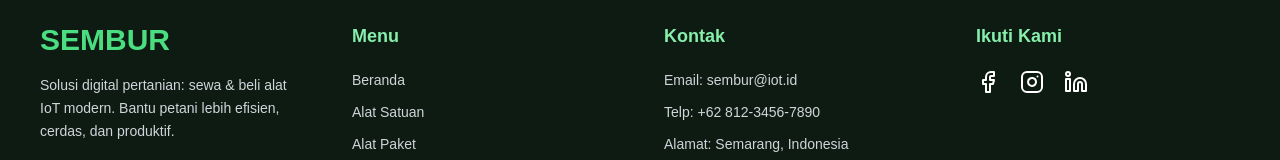
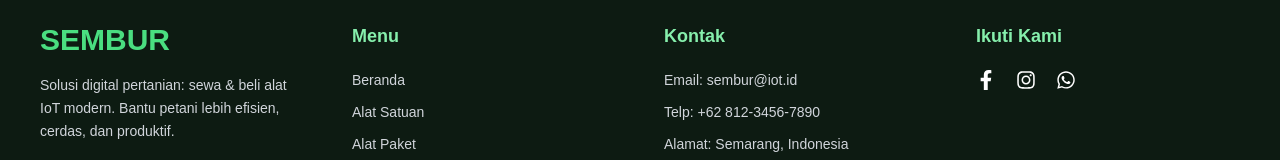
Before and after one commit to shlmita/sembur, a React (Create React App) app: page /tambah in a window 1280 px wide. Shown: the part 1116-1276 px from the top of the page. Built offline with nearby package versions, Linux system fonts and the light colour scheme.

Commit message:
penambahan fitur home

```diff
--- a/package.json
+++ b/package.json
@@ -18,6 +18,7 @@
     "react": "^19.1.0",
     "react-datepicker": "^8.4.0",
     "react-dom": "^19.1.0",
+    "react-icons": "^5.5.0",
     "react-leaflet": "^5.0.0",
     "react-medium-image-zoom": "^5.2.14",
     "react-router-dom": "^7.6.2",
--- a/public/index.html
+++ b/public/index.html
@@ -24,7 +24,7 @@
       work correctly both with client-side routing and a non-root public URL.
       Learn how to configure a non-root public URL by running `npm run build`.
     -->
-    <title>React App</title>
+    <title>SEMBUR</title>
   </head>
   <body>
     <noscript>You need to enable JavaScript to run this app.</noscript>
--- a/src/components/common/Footer.jsx
+++ b/src/components/common/Footer.jsx
@@ -1,5 +1,5 @@
-import { Facebook, Instagram, Linkedin } from "lucide-react";
 import { Link } from "react-router-dom";
+import { FaFacebookF, FaInstagram, FaWhatsapp } from "react-icons/fa";
 
 export default function Footer() {
   return (
@@ -35,13 +35,37 @@ export default function Footer() {
           </ul>
         </div>
 
-        {/* Social */}
+        {/* Sosial Media */}
         <div>
           <h3 className="text-lg font-semibold mb-5 text-green-300">Ikuti Kami</h3>
-          <div className="flex space-x-5">
-            <a href="#"><Facebook className="hover:text-green-400 transition" /></a>
-            <a href="#"><Instagram className="hover:text-green-400 transition" /></a>
-            <a href="#"><Linkedin className="hover:text-green-400 transition" /></a>
+          <div className="flex items-center space-x-5 text-white text-xl">
+            <a
+              href="https://facebook.com"
+              target="_blank"
+              rel="noopener noreferrer"
+              aria-label="Facebook"
+              className="hover:text-green-400 transition"
+            >
+              <FaFacebookF size={20} />
+            </a>
+            <a
+              href="https://instagram.com"
+              target="_blank"
+              rel="noopener noreferrer"
+              aria-label="Instagram"
+              className="hover:text-green-400 transition"
+            >
+              <FaInstagram size={20} />
+            </a>
+            <a
+              href="https://wa.me/6281234567890"
+              target="_blank"
+              rel="noopener noreferrer"
+              aria-label="WhatsApp"
+              className="hover:text-green-400 transition"
+            >
+              <FaWhatsapp size={20} />
+            </a>
           </div>
         </div>
       </div>
--- a/src/pages/Home.jsx
+++ b/src/pages/Home.jsx
@@ -67,15 +67,18 @@ const Home = () => {
 
         <div className="grid grid-cols-1 sm:grid-cols-2 md:grid-cols-4 gap-8">
           {/* Alat Satuan */}
+          <Link to="/satuan" className="group">
           <div className="bg-[#f5f3f0] shadow-md rounded-xl p-6 hover:scale-105 transition text-center">
             <Tractor size={48} className="mx-auto text-[#3a4b3c]" />
             <h3 className="text-xl font-semibold text-[#3a4b3c] mt-4">Alat Satuan</h3>
             <p className="text-sm text-[#4e5c50] mt-2">
-              Sewa atau beli alat pertanian per unit sesuai kebutuhanmu.
+              Sewa atau beli alat pertanian per unit sesuai kebutuhan tanamanmu.
             </p>
           </div>
+          </Link>
 
           {/* Alat Paket */}
+          <Link to="/paket" className="group">
           <div className="bg-[#f5f3f0] shadow-md rounded-xl p-6 hover:scale-105 transition text-center">
             <Package size={48} className="mx-auto text-[#3a4b3c]" />
             <h3 className="text-xl font-semibold text-[#3a4b3c] mt-4">Alat Paket</h3>
@@ -83,6 +86,7 @@ const Home = () => {
               Paket alat lengkap untuk pengelolaan pertanian secara menyeluruh.
             </p>
           </div>
+        </Link>
 
           {/* Kustom */}
           <div className="bg-[#f5f3f0] shadow-md rounded-xl p-6 hover:scale-105 transition text-center">
@@ -94,6 +98,7 @@ const Home = () => {
           </div>
 
           {/* Konsultasi */}
+          <Link to="https://wa.me/6281234567890" className="group">
           <div className="bg-[#f5f3f0] shadow-md rounded-xl p-6 hover:scale-105 transition text-center">
             <MessageCircle size={48} className="mx-auto text-[#3a4b3c]" />
             <h3 className="text-xl font-semibold text-[#3a4b3c] mt-4">Konsultasi</h3>
@@ -101,6 +106,7 @@ const Home = () => {
               Konsultasi gratis tentang alat dan pengelolaan pertanian modern.
             </p>
           </div>
+          </Link>
         </div>
       </section>
 
@@ -138,6 +144,7 @@ const Home = () => {
           </motion.div>
 
           {/* Card 3 */}
+          <Link to="https://wa.me/6281234567890" className="group">
           <motion.div
             whileHover={{ y: -5 }}
             transition={{ type: "spring", stiffness: 200, delay: 0.2 }}
@@ -149,6 +156,7 @@ const Home = () => {
               Diskusi langsung dengan tim ahli kami mengenai alat terbaik untuk lahan dan kebutuhanmu.
             </p>
           </motion.div>
+          </Link>
         </div>
       </section>
 
```
Also changed, not shown: 1 other file (tests, documents, lock files or other folders).
